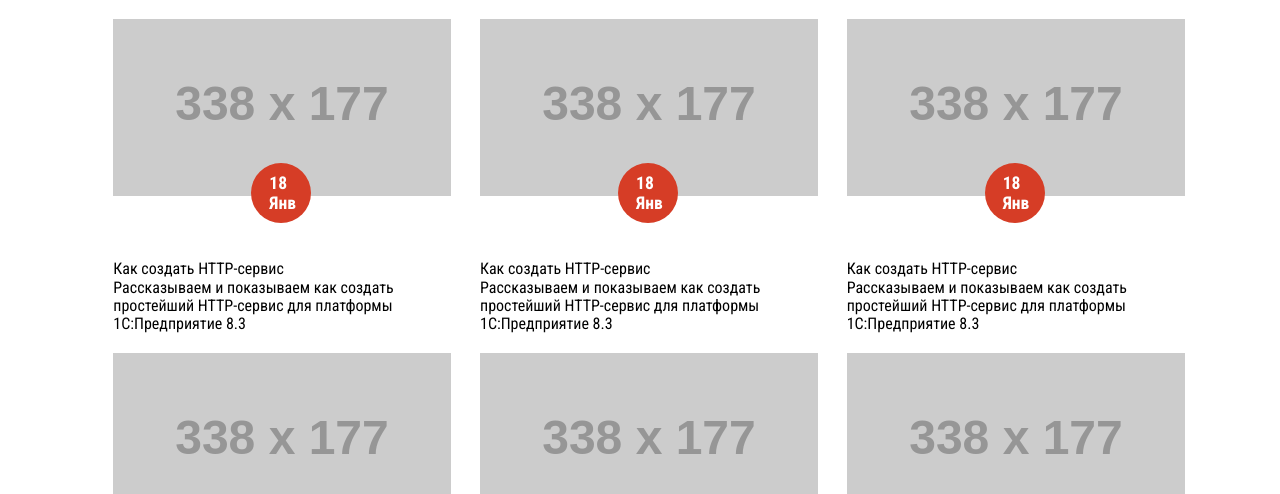
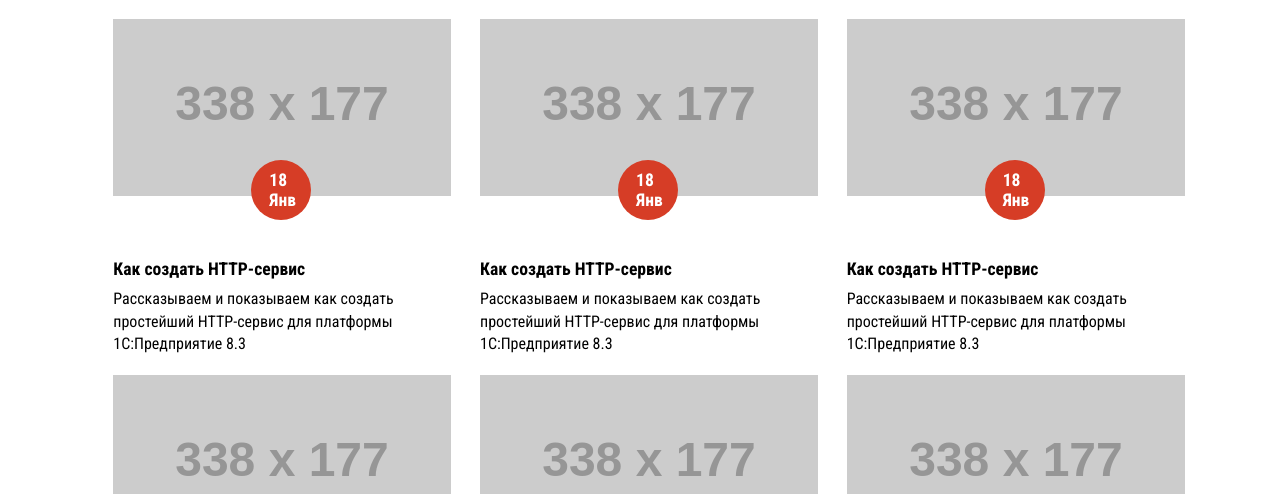
Before and after one commit to AntonovIgor/onescast, a website: page index.html in a window 1280 px wide. Shown: the part 276-770 px from the top of the page. Drawn offline with nearby package versions, Linux system fonts and the light colour scheme; placeholder pictures from the web are drawn by us.

Commit message:
Исправляет выравнивание блоков

```diff
--- a/css/style.css
+++ b/css/style.css
@@ -124,7 +124,6 @@ body {
 
 .content-cards-item {
     margin-bottom: 1.2em;
-    position: relative;
 }
 
 .page-content__content-cards {
@@ -135,6 +134,19 @@ body {
 .page-content__cards-item {
     width: 300px;
     max-width: 100%;
+}
+
+.content-cards-item__title {
+    font-size: 1.1em;
+    font-weight: 700;
+    line-height: 1.1em;
+    padding-bottom: 0.5em;
+}
+
+.content-cards-item__description {
+    font-size: 1em;
+    font-weight: 400;
+    line-height: 1.4em;
 }
 
 .content-cards-item__date {
```
